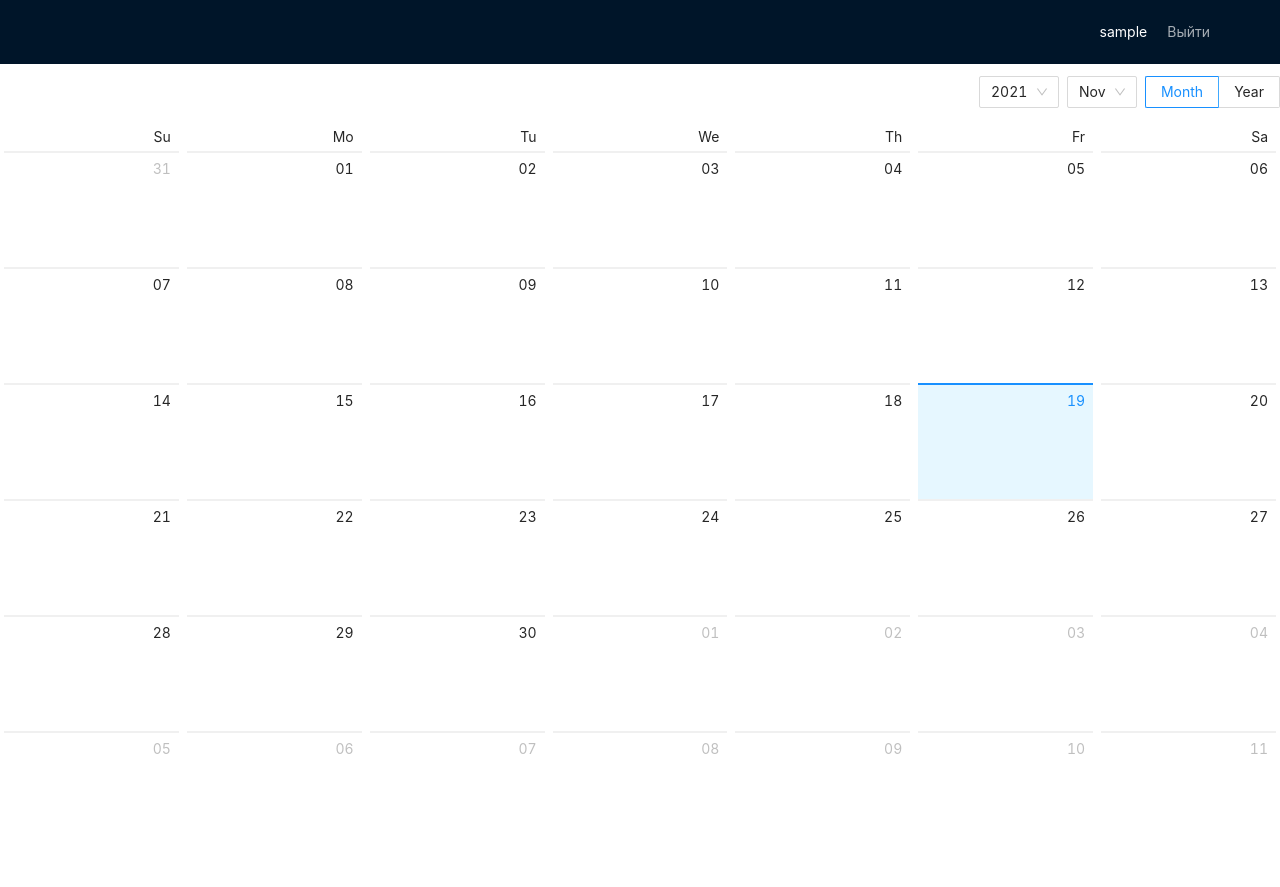
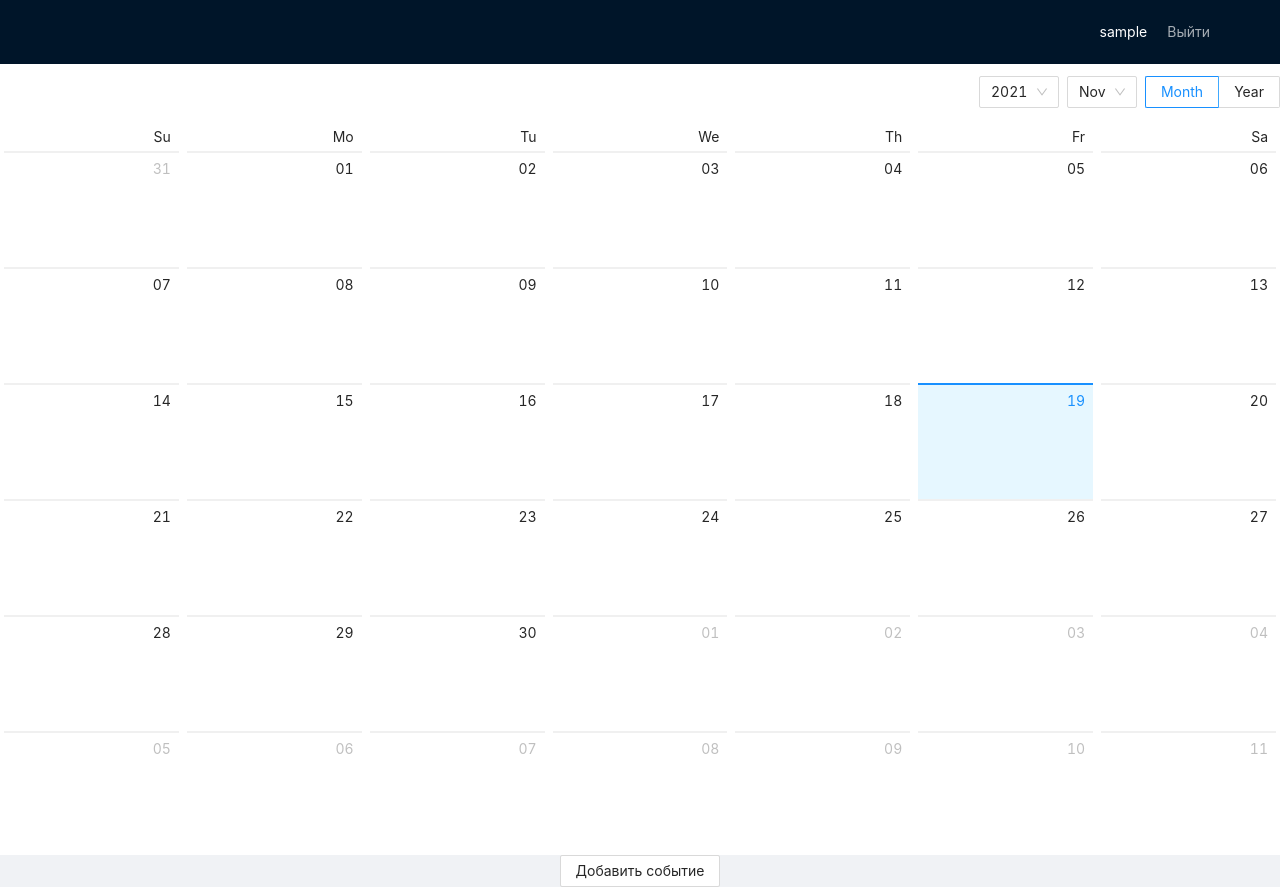
Before and after one commit to Chupriarti/interview-task-0, a React (Create React App) app: page / in a window 1280 px wide. Before the commit the page ends 855 px from the top, so only its background shows below. Built offline with nearby package versions, Linux system fonts and the light colour scheme; sample sign-in values are in the browser's storage.

Commit message:
prepared Modal windows for adding event

```diff
--- a/src/pages/Event.tsx
+++ b/src/pages/Event.tsx
@@ -1,11 +1,25 @@
-import { Layout } from 'antd';
+import { Button, Layout, Modal, Row } from 'antd';
 import React, {FC} from 'react'
 import EventCalendar from '../components/EventCalendar';
 
 const Event: FC = () => {
+  const [modalVisible, setModalVisible] = React.useState(false);
+  console.log(modalVisible)
   return (
     <Layout>
       <EventCalendar events={[]} />
+      <Row justify="center">
+        <Button
+          onClick={() => setModalVisible(true)}
+        >
+          Добавить событие
+        </Button>
+      </Row>
+      <Modal
+        title="Добавить событие"
+        visible={modalVisible}
+      >
+      </Modal>
     </Layout>
   )
 }
```
